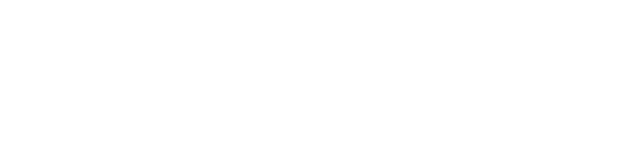
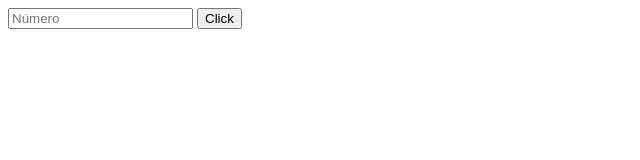
Before and after one commit to danton-ferrari/logica_algoritmos_senac_info4678, a plain HTML site: page aula2603/exercicio6/index.html in a window 1280 px wide. Shown: the whole page, without its empty margins (0-640 px from the left). Drawn offline with Linux system fonts and the light colour scheme.

Commit message:
Add exercicio 6  pronto da aula 26/03

```diff
--- a/aula2603/exercicio6/index.html
+++ b/aula2603/exercicio6/index.html
@@ -6,6 +6,8 @@
     <title>Document</title>
 </head>
 <body>
+    <input id="numero" type="number" placeholder="Número">
+    <button onclick="antesDepois()">Click</button>
     <script src="index.js"></script>
 </body>
 </html>
--- a/aula2603/exercicio6/index.js
+++ b/aula2603/exercicio6/index.js
@@ -0,0 +1,4 @@
+function antesDepois() {
+    var numero = Number(document.getElementById("numero").value);
+    alert(`O antecessor de ${numero} é ${numero-1}. O sucessor de ${numero} é ${numero+1}`)
+}
```
